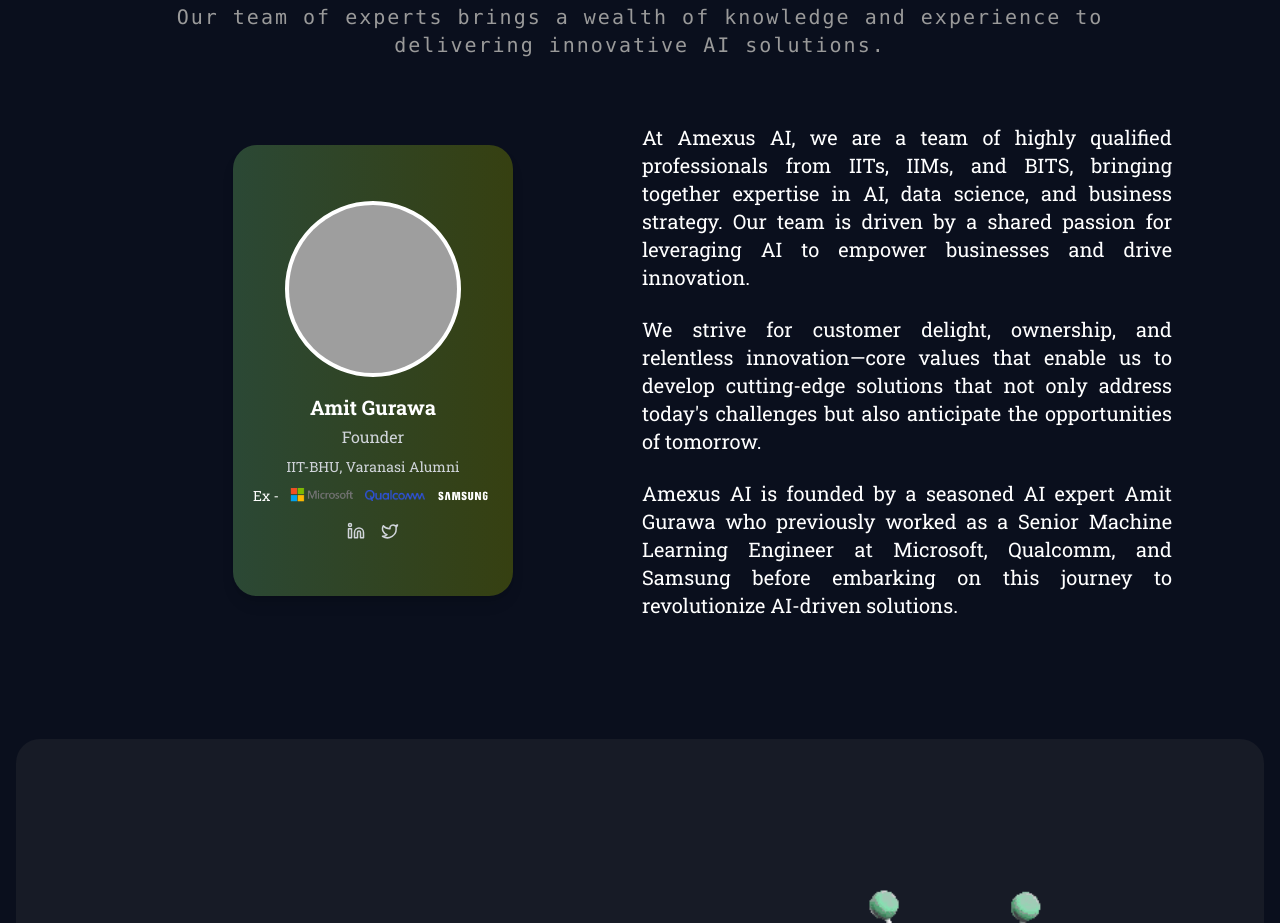
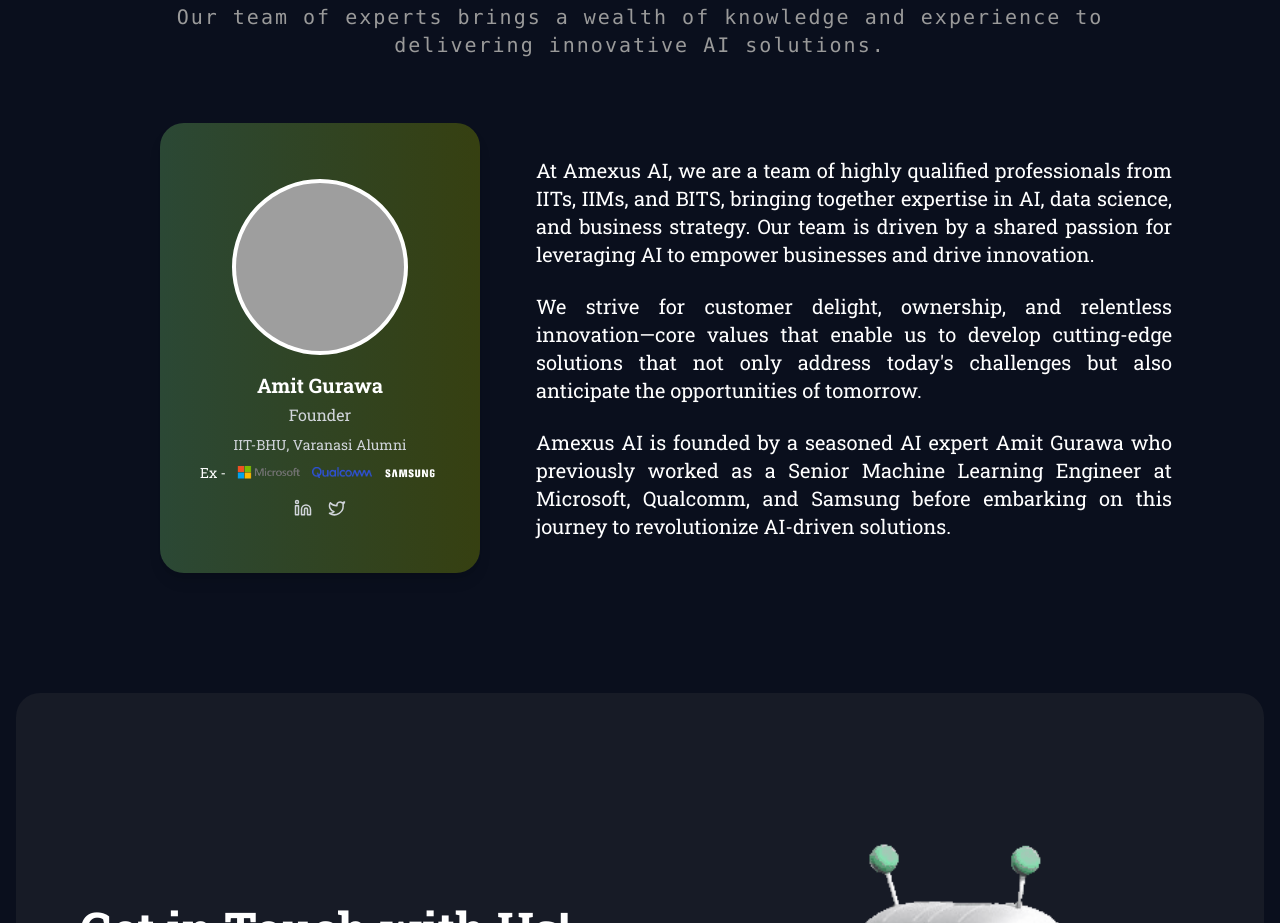
Before and after one commit to RudrakshGupta0413/AmexusAI, a Next.js app in the folder amexusai-app/: page / in a window 1280 px wide. Shown: the part 4560-5483 px from the top of the page. Built offline with nearby package versions, Linux system fonts and the light colour scheme; grey boxes are pictures that could not be loaded.

Commit message:
Team Section Padding Issue Resolved

```diff
--- a/amexusai-app/components/team-card.jsx
+++ b/amexusai-app/components/team-card.jsx
@@ -6,7 +6,7 @@ import Link from "next/link";
 
 export default function TeamMemberCard({ name, position, image, alumni, experience, socials, gradient }) {
   return (
-    <div className={`relative rounded-3xl py-4 sm:py-14 text-center ${gradient} min-h-[280px] sm:min-h-[380px] w-[280px] sm:w-[280px] xs:w-full mx-auto shadow-lg`}>
+    <div className={`relative rounded-3xl py-4 sm:py-14 text-center ${gradient} min-h-[280px] sm:min-h-[380px] w-[300px] lg:w-[320px] md:w-[300px] sm:w-[280px] xs:w-full mx-auto shadow-lg`}>
 
       {/* Profile Image */}
       <div className="flex justify-center mb-4 relative z-10">
--- a/amexusai-app/components/team-section.jsx
+++ b/amexusai-app/components/team-section.jsx
@@ -37,7 +37,7 @@ export default function TeamSection() {
   return (
     <section
       id="team"
-      className="min-h-[90vh] sm:min-h-[80vh] bg-[#0A0F1D] py-10 px-4 sm:px-6 md:px-5 lg:px-16 xl:px-24 pt-20 z-10 xs:w-full"
+      className="min-h-[90vh] sm:min-h-[80vh] bg-[#0A0F1D] py-10 px-4 sm:px-6 md:px-5 lg:px-16 xl:px-24 pt-20 z-10"
       ref={ref}
     >
       <div className="max-w-[1300px] mx-auto">
@@ -56,7 +56,7 @@ export default function TeamSection() {
           </p>
         </motion.div>
 
-        <div className="mx-auto grid gap-6 md:grid-cols-[1fr_1fr] md:gap-1 sm:gap-4 items-center px-3">
+        <div className="mx-auto grid gap-6 lg:grid-cols-[1fr_1.5fr] md:grid-cols-[1fr_1fr] md:gap-1 sm:gap-4 items-center px-3">
           <motion.div
             initial="hidden"
             animate={inView ? "visible" : "hidden"}
```
